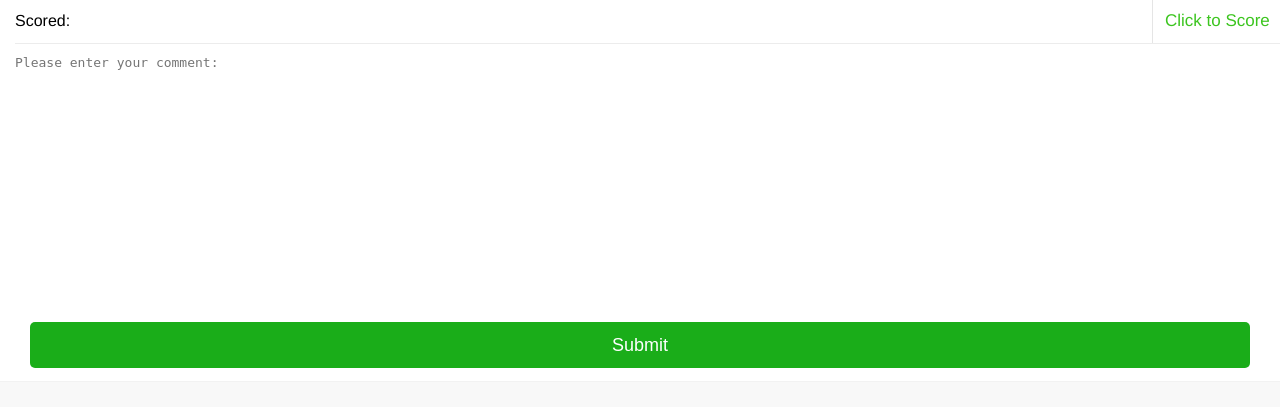
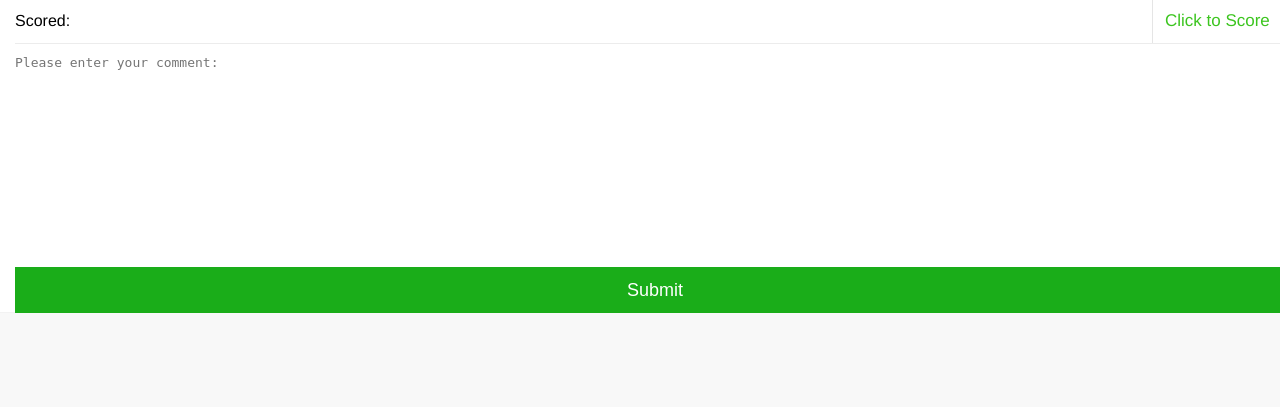
Before and after one commit to HackerWilson/nfe, a Django app: template templates/feedbacks/comment.html in a window 1280 px wide. Shown: the part 101-508 px from the top of the page. Run offline with Django 3.2, Linux system fonts and the light colour scheme; the template is opened without the code that fills it, so the values that code supplies are empty; parts of the project's set-up code (start-up, migrations or seed data) failed here and were passed over; some libraries are stand-ins or nearby versions.

Commit message:
一些细节修复

```diff
--- a/templates/feedbacks/comment.html
+++ b/templates/feedbacks/comment.html
@@ -1,6 +1,20 @@
 {% extends "./index.html" %}
 {% load i18n %}
 {% block title %}{% trans "Add Comment" %}{% endblock title %}
+
+{% block css %}
+{{ block.super }}
+<style>
+#submit-btn {
+  border-radius: 0px;
+  width: 100%;
+}
+#submit-btn:after {
+  border: 0px;
+  border-radius: 0px;
+}
+</style>
+{% endblock css %}
 
 {% block content %}
 {% include "./common.html" %}
@@ -24,9 +38,9 @@
           <textarea class="weui-textarea" placeholder="{% trans "Please enter your comment: " %}" rows="12" name="detail" id="id_detail" maxlength="200" required></textarea>
         <div>
       <div>
-    <div class="weui-btn-area">
-        <input type="submit" class="weui-btn weui-btn_primary">
-      <div>
+      <div class="weui-tabbar">
+        <input type="submit" class="weui-btn weui-btn_primary" id="submit-btn">
+      </div>
     </form>
   </div>
 </div>
```
Also changed, not shown: live/views.py (+4 -4 lines), templates/feedbacks/question.html (+16 -2 lines), locale/zh_Hans/LC_MESSAGES/django.po.
